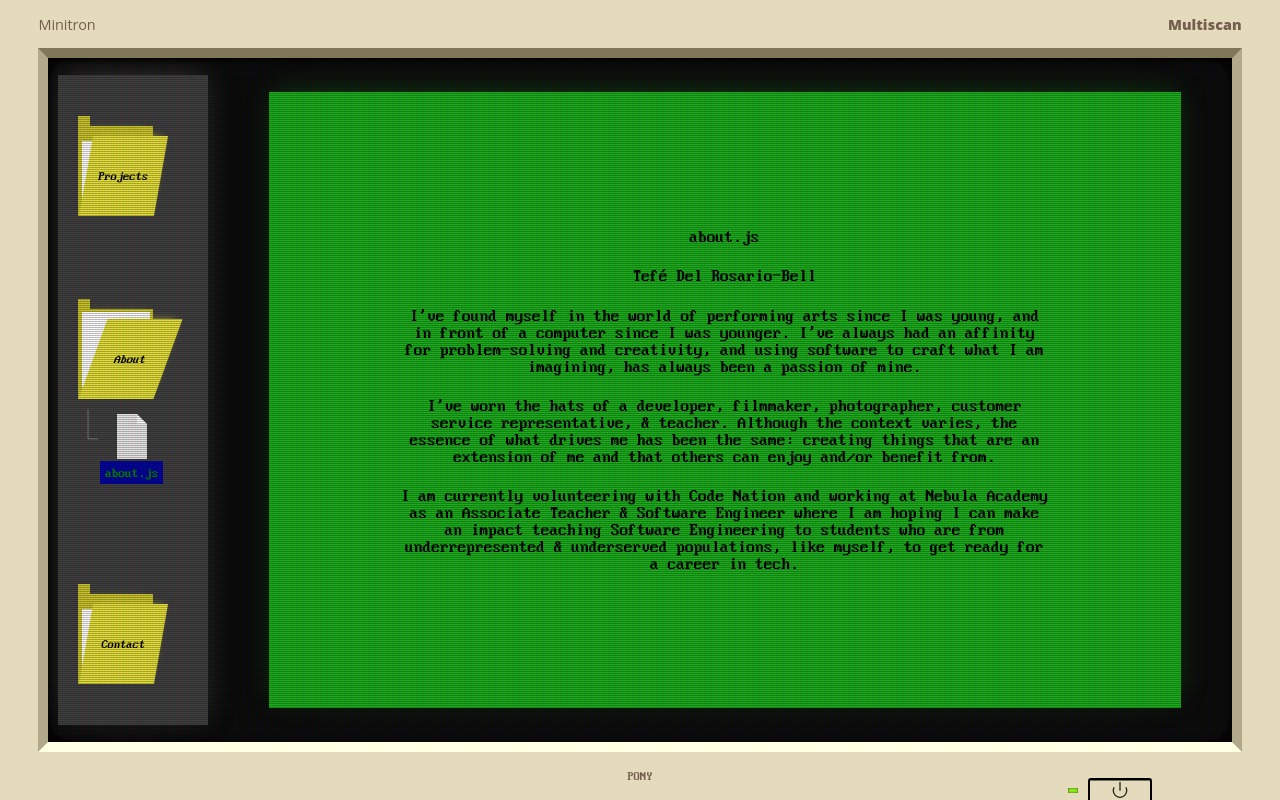
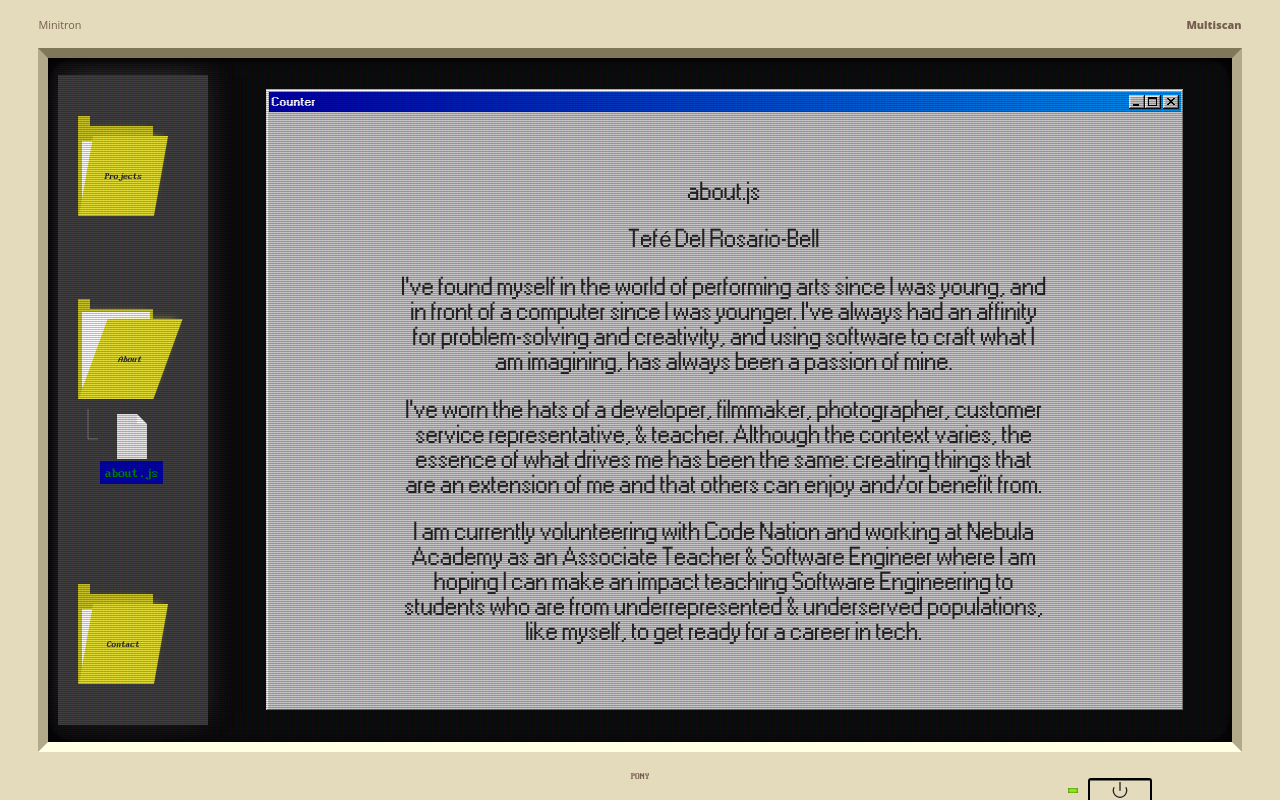
Before and after one commit to tefedrb/tefedrb.github.io, a React app: page / in a window 1280 px wide. Built offline with nearby package versions, Linux system fonts and the light colour scheme.

Commit message:
npm i 98.css. added rule to webpack.common (woff(2)). built OpenFileDisplay component

```diff
--- a/package.json
+++ b/package.json
@@ -5,6 +5,7 @@
   "license": "MIT",
   "homepage": "https://tefedrb.com",
   "dependencies": {
+    "98.css": "^0.1.16",
     "clean-webpack-plugin": "^3.0.0",
     "lodash": "^4.17.20",
     "react": "^16.13.1",
--- a/src/components/App.js
+++ b/src/components/App.js
@@ -3,6 +3,7 @@ import React from 'react';
 import Home from './Home';
 import { Provider } from '../context';
 import Monitor from './Monitor/Monitor';
+// import "98.css";
 
 const App = () => {
     return (
--- a/src/components/File/FileCss.js
+++ b/src/components/File/FileCss.js
@@ -1,65 +1,114 @@
-import styled from 'styled-components';
+import React from 'react';
+import styled from "styled-components";
+import "98.css";
 
 export const GraphicWrapper = styled.div`
   pointer-events: auto;
-    width: ${props => props.mini ? "30px" : "90%"};
+  width: ${(props) => (props.mini ? "30px" : "90%")};
   max-width: 900px;
-    height: ${props => props.mini ? "auto" : "95%"};
-    margin-bottom: ${props => props.mini ? 35 : props.size.height <= 35 ? "0" : "20px"};
-    margin-top: ${props => props.mini ? "0" : "20px"};
-    @media (max-width: 948px){
-       width: ${props => props.mini ? "20px" : "90%"};
-       margin-bottom: ${props => props.mini ? "0" : "10px"};
-       margin-top: ${props => props.mini ? "0" : "25px"};
+  height: ${(props) => (props.mini ? "auto" : "95%")};
+  margin-bottom: ${(props) =>
+    props.mini ? 35 : props.size.height <= 35 ? "0" : "20px"};
+  margin-top: ${(props) => (props.mini ? "0" : "20px")};
+  @media (max-width: 948px) {
+    width: ${(props) => (props.mini ? "20px" : "90%")};
+    margin-bottom: ${(props) => (props.mini ? "0" : "10px")};
+    margin-top: ${(props) => (props.mini ? "0" : "25px")};
   }
-    @media (max-width: 948px), @media (max-height: 590px){
-        height: ${props => props.mini ? "auto" : "93%"};
+  @media (max-width: 948px), @media (max-height: 590px) {
+    height: ${(props) => (props.mini ? "auto" : "93%")};
   }
-    @media (max-width: 650px), @media (max-height: 590px){
-        width: ${props => props.mini ? "18px" : "90%"};
+  @media (max-width: 650px), @media (max-height: 590px) {
+    width: ${(props) => (props.mini ? "18px" : "90%")};
   }
-`
+`;
 export const GraphicHeadWrapper = styled.div`
   display: flex;
-    height: ${props => props.mini ? "10px" : props?.foldSize || "10%"};
-`
+  height: ${(props) => (props.mini ? "10px" : props?.foldSize || "10%")};
+`;
 export const GraphicHead = styled.div`
-    box-shadow: 1px -5px 27px -7px rgba(42,160,42,1);
+  box-shadow: 1px -5px 27px -7px rgba(42, 160, 42, 1);
   width: 100%;
   height: 100%;
   display: flex;
   justify-content: space-around;
   align-items: center;
-    background-color: ${props => props.mini ? "rgba(255, 255, 255, 0.83)" : "rgba(42, 160, 42, 1)"};
-`
+  background-color: ${(props) =>
+    props.mini ? "rgba(255, 255, 255, 0.83)" : "rgba(42, 160, 42, 1)"};
+`;
 export const GraphicFold = styled.div`
-    border-right: ${props => props.mini ? "10px" : props?.foldSize || "75px"} solid transparent;
-    border-bottom: ${props => `${props.mini ? "10" : props?.dynamicHeight}px`} solid ${props => props.mini ? "white" : "rgb(42, 227, 42)"};
-    box-shadow: -7px 3px 7px -4px rgba(00,00,00,0.40);
-`
-
+  border-right: ${(props) => (props.mini ? "10px" : props?.foldSize || "75px")}
+    solid transparent;
+  border-bottom: ${(props) => `${props.mini ? "10" : props?.dynamicHeight}px`}
+    solid ${(props) => (props.mini ? "white" : "rgb(42, 227, 42)")};
+  box-shadow: -7px 3px 7px -4px rgba(00, 00, 00, 0.4);
+`;
 export const GraphicBody = styled.div`
-    cursor: ${props => props.mini ? "pointer" : ""};
+  cursor: ${(props) => (props.mini ? "pointer" : "")};
   display: flex;
   justify-content: center;
   overflow: auto;
 
-    height: ${props => props.mini ? "35px" : "90%"};
-    width: ${props => props.mini ? "100%" : "90%"};
-    box-shadow: 1px -5px 27px -7px ${props => props.mini ? "transparent" : "rgba(42, 160, 42, 0.4)"};
-    background-color: ${props => props.mini ? "rgba(255, 255, 255, 0.83)" : "rgba(42, 160, 42, 1)"};
+  height: ${(props) => (props.mini ? "35px" : "90%")};
+  width: ${(props) => (props.mini ? "100%" : "90%")};
+  box-shadow: 1px -5px 27px -7px
+    ${(props) => (props.mini ? "transparent" : "rgba(42, 160, 42, 0.4)")};
+  background-color: ${(props) =>
+    props.mini ? "rgba(255, 255, 255, 0.83)" : "rgba(42, 160, 42, 1)"};
 
-    @media (max-width: 948px){
-        height: ${props => props.mini ? "20px" : "93%"};
+  @media (max-width: 948px) {
+    height: ${(props) => (props.mini ? "20px" : "93%")};
   }
 
   @media screen and (max-width: 650px) {
-        font-size: .75em;
-        height: ${props => props.mini ? "15px" : "90%"};
+    font-size: 0.75em;
+    height: ${(props) => (props.mini ? "15px" : "90%")};
   }
 
-    @media screen and (max-width: 650px) and (max-height: 736px){
+  @media screen and (max-width: 650px) and (max-height: 736px) {
     max-height: 90%;
     width: 95%;
   }
-`
+`;
+
+export const GraphicBody2 = styled.div`
+  cursor: ${(props) => (props.mini ? "pointer" : "")};
+  display: flex;
+  justify-content: center;
+  overflow: auto;
+
+  height: 97.5%;
+  width: 100%;
+
+  @media (max-width: 948px) {
+    height: ${(props) => (props.mini ? "20px" : "93%")};
+  }
+
+  @media screen and (max-width: 650px) {
+    font-size: 0.75em;
+    height: ${(props) => (props.mini ? "15px" : "90%")};
+  }
+
+  @media screen and (max-width: 650px) and (max-height: 736px) {
+    max-height: 90%;
+    width: 95%;
+  }
+`;
+
+export const OpenFileDisplay = (props) => {
+    return (
+        <div style={{height: "90%", width: "90%"}} className="window">
+            <div className="title-bar">
+                <div className="title-bar-text">Counter</div>
+                <div className="title-bar-controls">
+                    <button aria-label="Minimize" />
+                    <button aria-label="Maximize" />
+                    <button aria-label="Close" />
+                </div>
+            </div>
+            <GraphicBody2>
+                {props.children}
+            </GraphicBody2>
+        </div>
+    )
+}
--- a/src/components/File/OpenFile.js
+++ b/src/components/File/OpenFile.js
@@ -1,16 +1,39 @@
 import React, { useContext } from 'react';
 import { Context } from '../../context';
-import { GraphicBody } from './FileCSS';
+import { GraphicBody, OpenFileDisplay } from './FileCSS';
+import "98.css";
 
 const OpenFile = (props) => {
     const { files, globalState } = useContext(Context);
+    // const classicWindow = (
+    //     <div style={{ width: 1000}} className="window">
+    //         <div className="title-bar">
+    //             <div className="title-bar-text">Counter</div>
+    //             <div className="title-bar-controls">
+    //             <button aria-label="Minimize" />
+    //             <button aria-label="Maximize" />
+    //             <button aria-label="Close" />
+    //             </div>
+    //         </div>
+
+    //         <div className="window-body">
+    //             <GraphicBody2 name="GraphicBody" size={props.size}>
+    //                 {files[globalState.fileLoaded]?.content || ""}
+    //             </GraphicBody2>
+    //         </div>
+    //     </div>
+    // )
+    // <GraphicBody
+    //         name={"GraphicBody"}
+    //         size={props.size}
+    //     >
+    //         {files[globalState.fileLoaded]?.content || ""}
+    // </GraphicBody>
     return (
-        <GraphicBody
-            name={"GraphicBody"}
-            size={props.size}
-        >
+
+       <OpenFileDisplay name={"GraphicBody"} size={props.size}>
             {files[globalState.fileLoaded]?.content || ""}
-        </GraphicBody>
+       </OpenFileDisplay>
     )
 }
 
--- a/src/css/styles.css
+++ b/src/css/styles.css
@@ -44,11 +44,20 @@ a:visited {
     text-decoration: none;
 }
 
-::-webkit-scrollbar {
+/* ::-webkit-scrollbar {
     width: 11px;
 }
 
 ::-webkit-scrollbar-thumb {
     background: rgb(240,235,223);
     box-shadow: inset -2px -2px 2px rgb(79, 79, 79), inset 2px 2px 2px rgb(246,243,237);
+} */
+
+::-webkit-scrollbar-button:single-button:vertical:decrement {
+    border-width: 0 8px 8px 8px;
+    border-color: transparent transparent #555555 transparent;
 }
+
+::-webkit-scrollbar-button:single-button:vertical:decrement:hover {
+    border-color: transparent transparent #777777 transparent;
+  }
--- a/webpack.common.js
+++ b/webpack.common.js
@@ -24,7 +24,15 @@ module.exports = {
                     },
                   },
                 ],
-              },
+            },
+            {
+                test: /\.(woff(2)?|eot)(\?v=\d+\.\d+\.\d+)?$/,
+                use: [
+                  {
+                    loader: 'file-loader'
+                  }
+                ]
+            },
             {
                 test: /\.(ttf)/,
                 use: [
```
Also changed, not shown: 2 other files (tests, documents, lock files or other folders). Lines whose indentation alone changed are shown as unchanged.
